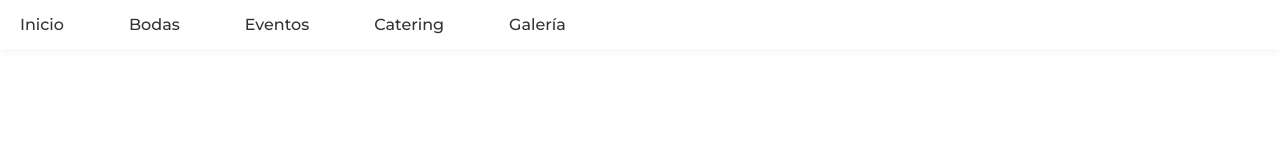
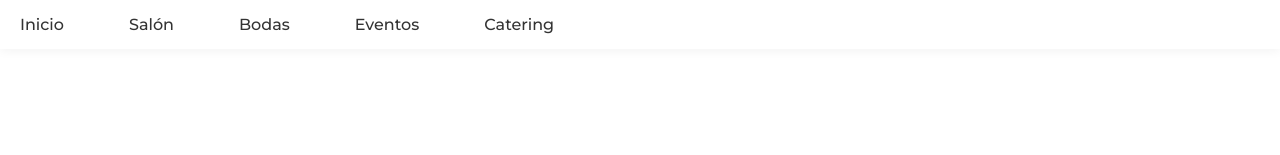
Before and after one commit to madridroyalpalace-oss/madridroyalpalace-oss.github.io, a plain HTML site: page catering.html in a window 1280 px wide. Shown: the top 155 px of the page. Drawn offline with nearby package versions, Linux system fonts and the light colour scheme.

Commit message:
Update catering.html

```diff
--- a/catering.html
+++ b/catering.html
@@ -12,10 +12,10 @@
 
 <nav>
 <a href="index.html">Inicio</a>
+<a href="salón.html">Salón</a>
 <a href="bodas.html">Bodas</a>
 <a href="eventos.html">Eventos</a>
 <a href="catering.html">Catering</a>
-<a href="galeria.html">Galería</a>
 </nav>
 
 <section class="section">
```
